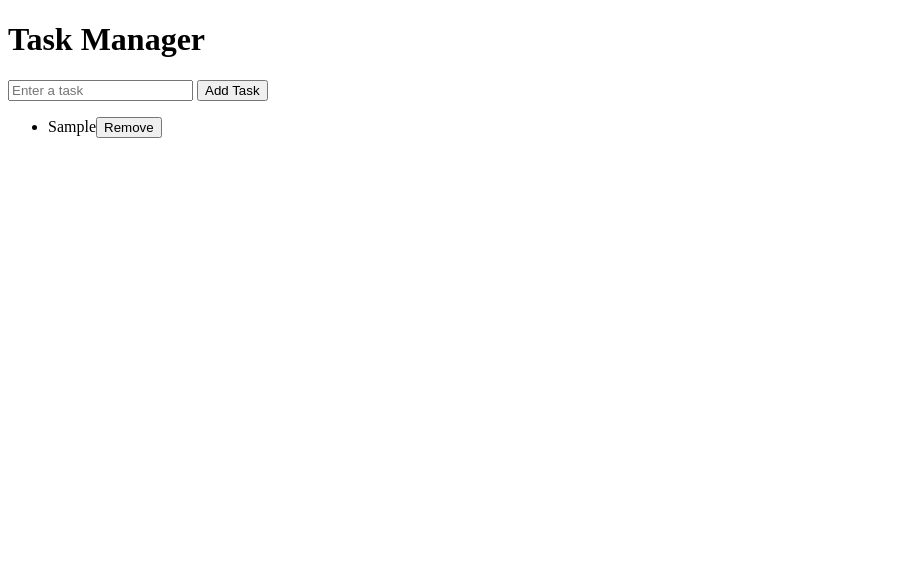
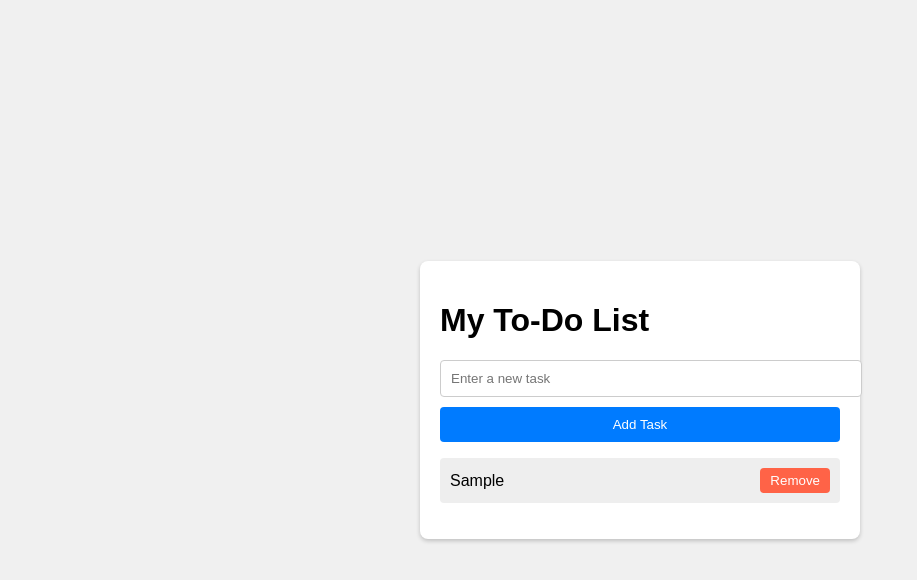
Before and after one commit to kephasitati/dynamic-to-do-list-js, a plain HTML site: page index.html in a window 1280 px wide. Both pictures are taken after typing "Sample" into the empty fields and a click on the button "Add Task". Shown: the whole page, without its empty margins (0-917 px from the left). Drawn offline with Linux system fonts and the light colour scheme.

Commit message:
Restored files from old commit 3abdc3e...

```diff
--- a/index.html
+++ b/index.html
@@ -1,18 +1,19 @@
 <!DOCTYPE html>
 <html lang="en">
 <head>
-  <meta charset="UTF-8">
-  <title>Simple Task App</title>
-  <link rel="stylesheet" href="style.css">
+    <meta charset="UTF-8">
+    <title>To-Do List Application</title>
+    <link rel="stylesheet" href="styles.css">
 </head>
 <body>
-  <div class="container">
-    <h1>Task Manager</h1>
-    <input type="text" id="taskInput" placeholder="Enter a task" />
-    <button onclick="addTask()">Add Task</button>
-    <ul id="taskList"></ul>
-  </div>
-
-  <script src="script.js"></script>
+    <div id="todo-app">
+        <h1>My To-Do List</h1>
+        <input type="text" id="task-input" placeholder="Enter a new task">
+        <button id="add-task-btn">Add Task</button>
+        <ul id="task-list">
+            <!-- Tasks will be listed here -->
+        </ul>
+    </div>
+    <script src="script.js"></script>
 </body>
 </html>
--- a/script.js
+++ b/script.js
@@ -1,22 +1,47 @@
-function addTask() {
-  const taskInput = document.getElementById("taskInput");
-  const taskList = document.getElementById("taskList");
-  const taskText = taskInput.value.trim();
+// Run the logic only after the DOM has fully loaded
+document.addEventListener('DOMContentLoaded', function () {
+    const addButton = document.getElementById('add-task-btn');
+    const taskInput = document.getElementById('task-input');
+    const taskList = document.getElementById('task-list');
 
-  if (taskText !== "") {
-    const li = document.createElement("li");
-    li.textContent = taskText;
+    // Function to add a new task
+    function addTask() {
+        const taskText = taskInput.value.trim();
 
-    const removeBtn = document.createElement("button");
-    removeBtn.textContent = "Remove";
-    removeBtn.className = "remove-btn"; // ← Not using classList.add
-    removeBtn.onclick = function () {
-      taskList.removeChild(li);
-    };
+        if (taskText === '') {
+            alert('Please enter a task.');
+            return;
+        }
 
-    li.appendChild(removeBtn);
-    taskList.appendChild(li);
+        // Create list item
+        const listItem = document.createElement('li');
+        listItem.textContent = taskText;
 
-    taskInput.value = ""; // Clear input
-  }
-}
+        // Create remove button
+        const removeButton = document.createElement('button');
+        removeButton.textContent = 'Remove';
+        removeButton.className = 'remove-btn';
+
+        // Add event to remove task when button is clicked
+        removeButton.onclick = function () {
+            taskList.removeChild(listItem);
+        };
+
+        // Append remove button to list item and list item to the task list
+        listItem.appendChild(removeButton);
+        taskList.appendChild(listItem);
+
+        // Clear the input field
+        taskInput.value = '';
+    }
+
+    // Add task on button click
+    addButton.addEventListener('click', addTask);
+
+    // Add task when Enter key is pressed
+    taskInput.addEventListener('keypress', function (event) {
+        if (event.key === 'Enter') {
+            addTask();
+        }
+    });
+});
--- a/styles.css
+++ b/styles.css
@@ -1,34 +1,68 @@
 body {
     font-family: Arial, sans-serif;
-  background: #f4f4f4;
-  padding: 20px;
+    background-color: #f0f0f0;
+    display: flex;
+    justify-content: center;
+    align-items: center;
+    height: 100vh;
+    margin: 0;
 }
 
-.container {
+#todo-app {
+    width: 100%;
     max-width: 400px;
-  margin: auto;
     background: #fff;
-  padding: 15px;
+    padding: 20px;
     border-radius: 8px;
-  box-shadow: 0 0 5px #aaa;
+    box-shadow: 0 2px 4px rgba(0,0,0,0.2);
 }
 
-input[type="text"] {
-  width: 70%;
-  padding: 8px;
-  margin-right: 5px;
+#task-input {
+    width: 100%;
+    padding: 10px;
+    margin-bottom: 10px;
+    border: 1px solid #ccc;
+    border-radius: 4px;
 }
 
-button {
-  padding: 8px 12px;
+#add-task-btn {
+    width: 100%;
+    padding: 10px;
+    background-color: #007bff;
+    color: white;
+    border: none;
+    border-radius: 4px;
     cursor: pointer;
 }
 
+#add-task-btn:hover {
+    background-color: #0056b3;
+}
+
+ul {
+    list-style-type: none;
+    padding: 0;
+}
+
+li {
+    background-color: #eeeeee;
+    margin-top: 8px;
+    padding: 10px;
+    border-radius: 4px;
+    display: flex;
+    justify-content: space-between;
+    align-items: center;
+}
+
 .remove-btn {
-  margin-left: 10px;
-  background-color: red;
+    cursor: pointer;
+    background-color: #ff6347;
     color: white;
     border: none;
-  padding: 4px 8px;
-  cursor: pointer;
+    border-radius: 4px;
+    padding: 5px 10px;
 }
+
+.remove-btn:hover {
+    background-color: #d9534f;
+}
```
Lines whose indentation alone changed are shown as unchanged.
